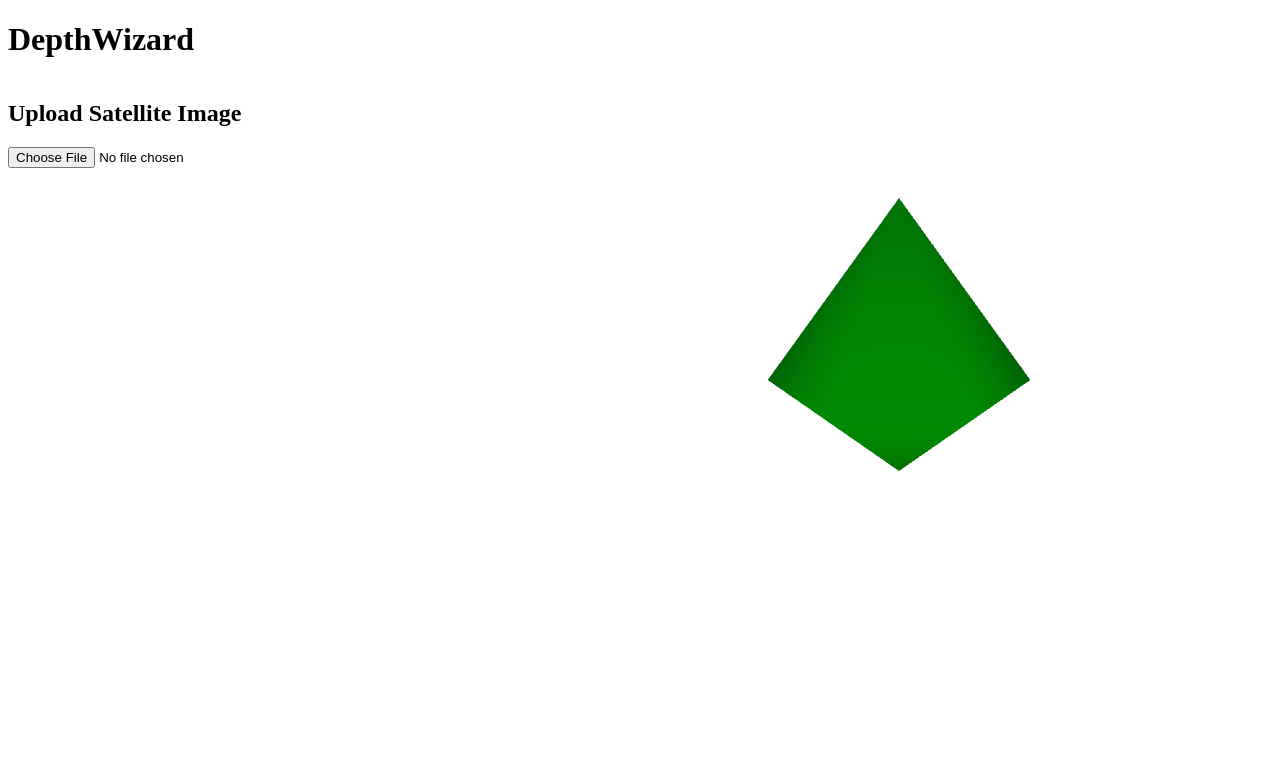
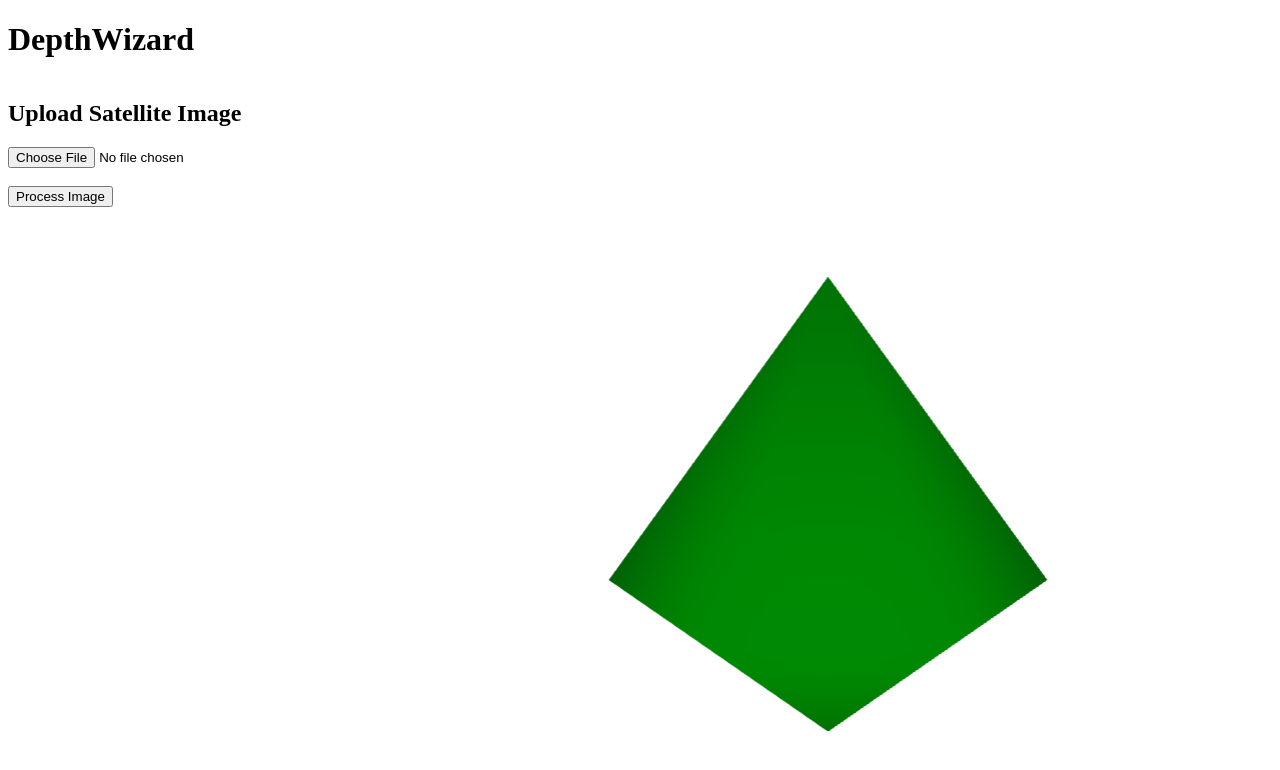
Before and after one commit to Deepsonbhusal/SIH-2026-internal, a React (Vite) app in the folder depthwizard-frontend/: page / in a window 1280 px wide. Shown: the top 770 px of the page. Built offline with nearby package versions, Linux system fonts and the light colour scheme.

Commit message:
Update App and UploadPanel

```diff
--- a/depthwizard-frontend/src/App.jsx
+++ b/depthwizard-frontend/src/App.jsx
@@ -1,17 +1,54 @@
+import { useState } from "react";
 import UploadPanel from "./UploadPanel";
 import Terrain from "./Terrain";
 
 function App() {
+  const [image, setImage] = useState(null);
+
+  async function handleProcess() {
+    if (!image) {
+      alert("Please select an image first.");
+      return;
+    }
+
+    const formData = new FormData();
+    formData.append("file", image);
+
+    const response = await fetch("http://localhost:8000/process", {
+      method: "POST",
+      body: formData,
+    });
+
+    const result = await response.json();
+
+    console.log(result);
+  }
+
   return (
     <div>
       <h1>DepthWizard</h1>
 
       <div style={{ display: "flex", gap: "20px" }}>
         <div style={{ width: "40%" }}>
-          <UploadPanel />
+          <UploadPanel
+            onImageSelect={setImage}
+            onProcess={handleProcess}
+          />
+
+          {image && (
+            <div>
+              <h3>Preview</h3>
+
+              <img
+                src={URL.createObjectURL(image)}
+                alt="Satellite preview"
+                width="400"
+              />
+            </div>
+          )}
         </div>
 
-        <div style={{ width: "60%", height: "600px" }}>
+        <div style={{ width: "100%", height: "1000px" }}>
           <Terrain />
         </div>
       </div>
--- a/depthwizard-frontend/src/uploadpanel.jsx
+++ b/depthwizard-frontend/src/uploadpanel.jsx
@@ -1,13 +1,9 @@
-import { useState } from "react";
-
-function UploadPanel() {
-  const [image, setImage] = useState(null);
-
+function UploadPanel({ onImageSelect, onProcess }) {
   function handleImageChange(event) {
     const file = event.target.files[0];
 
     if (file) {
-      setImage(file);
+      onImageSelect(file);
     }
   }
 
@@ -21,17 +17,12 @@ function UploadPanel() {
         onChange={handleImageChange}
       />
 
-      {image && (
-        <div>
-          <h3>Preview</h3>
+      <br />
+      <br />
 
-          <img
-            src={URL.createObjectURL(image)}
-            alt="Satellite preview"
-            width="400"
-          />
-        </div>
-      )}
+      <button onClick={onProcess}>
+        Process Image
+      </button>
     </div>
   );
 }
```
